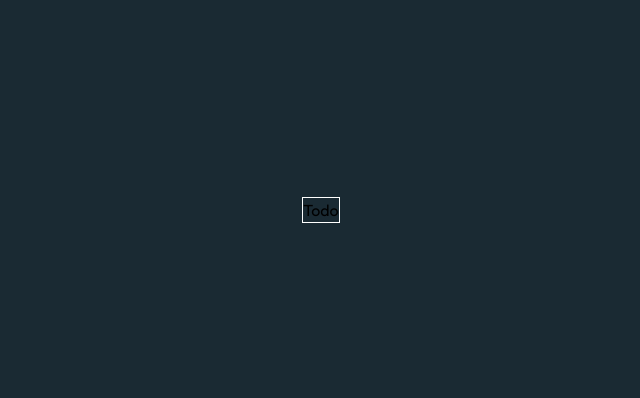
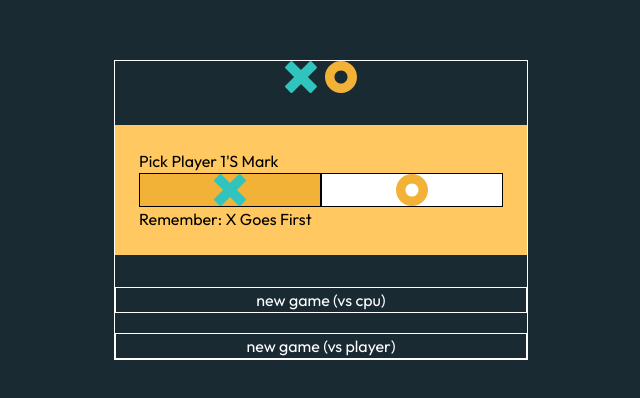
Before and after one commit to EltonLobo07/tic-tac-toe, a React (Vite) app: page / in a window 1280 px wide. Shown: the part 190-588 px from the top of the page, without its empty margins (319-959 px from the left). Built offline with nearby package versions, Linux system fonts and the light colour scheme.

Commit message:
Add unstyled "new game menu" markup

```diff
--- a/src/App.tsx
+++ b/src/App.tsx
@@ -3,26 +3,37 @@ import { MaxWidthWrapper } from "./components/MaxWidthWrapper";
 import { NewGameMenuContent } from "./components/NewGameMenuContent";
 import { VisuallyHidden } from "./components/VisuallyHidden";
 import { useState } from "react";
+import { GameType, PlayerOneMark } from "./type-helpers/app";
 
-type PlayerOneMark = "X" | "0" | null;
+type GameTypeState = GameType | "not selected";
 
 export function App() {
-  const [playerOneMark, setPlayerOneMark] = useState<PlayerOneMark>(null);
+  const [playerOneMark, setPlayerOneMark] = useState<PlayerOneMark>("X");
+  const [gameType, setGameType] = useState<GameTypeState>("not selected");
 
   let sectionTitleAndContent = {
     title: "new game menu",
-    content: <NewGameMenuContent />
+    content: <NewGameMenuContent
+      playerOneMark = {playerOneMark}
+      onPlayerOneMarkChange = {setPlayerOneMark}
+      setGameType = {setGameType}
+    />
   };
-  if (playerOneMark !== null) {
+  if (gameType !== "not selected") {
     sectionTitleAndContent = {
       title: "game",
       content: <GameContent />
     };
   }
 
+  console.log(JSON.stringify({
+    playerOneMark,
+    gameType
+  }));
+
   return (
     <div
-      className = "h-full bg-almost-black relative"
+      className = "h-full bg-almost-black relative overflow-y-auto"
     >
       <VisuallyHidden>
         <header>
--- /dev/null
+++ b/src/components/Button.tsx
@@ -0,0 +1,21 @@
+import { twMerge } from "tailwind-merge";
+import { ValidChild } from "../type-helpers/general";
+
+type Props = {
+    children: ValidChild,
+    nativeBtnProps?: React.ButtonHTMLAttributes<HTMLButtonElement>
+};
+
+export function Button(props: Props) {
+    return (
+        <button
+            {...props.nativeBtnProps}
+            className = {twMerge(
+                "border border-white",
+                props.nativeBtnProps?.className
+            )}
+        >
+            {props.children}
+        </button>
+    );
+}
--- a/src/components/NewGameMenuContent.tsx
+++ b/src/components/NewGameMenuContent.tsx
@@ -1,9 +1,99 @@
-export function NewGameMenuContent() {
+import { joinClasses } from "../helpers/general";
+import { GameType, PlayerOneMark } from "../type-helpers/app";
+import { AppLogo } from "./AppLogo";
+import { Button } from "./Button";
+import { RadioBtn } from "./RadioBtn";
+import { VisuallyHidden } from "./VisuallyHidden";
+import { X } from "./X";
+import { Zero } from "./Zero";
+
+type Props = {
+    playerOneMark: PlayerOneMark,
+    onPlayerOneMarkChange: (newPlayerOneMark: PlayerOneMark) => void,
+    setGameType: (gameType: GameType) => void
+};
+
+export function NewGameMenuContent(props: Props) {
+    const getMarkRadioBtnClassNames = (markSelected: boolean) => joinClasses(
+        "flex-grow border border-black",
+        markSelected && "bg-dark-yellow"
+    );
+
+    const commonProps = {
+        iconComponentClassNames: "w-8 h-8 mx-auto",
+        customRadioBtnName: "playerOneMark"
+    };
+
+    const markSelectFieldsetLegendTxt = "pick player 1's mark";
+    const is0MarkSelected = props.playerOneMark === "0";
+    const isXMarkSelected = !is0MarkSelected;
+
     return (
         <div
-            className = "border border-white my-auto"
+            className = "border border-white my-auto flex flex-col gap-y-8 items-center"
         >
-            Todo
+            <AppLogo />
+            <fieldset
+                className = "flex flex-col w-[25.75rem] capitalize p-24px bg-light-yellow relative"
+            >
+                <VisuallyHidden>
+                    <legend>
+                        {markSelectFieldsetLegendTxt}
+                    </legend>
+                </VisuallyHidden>
+                <span>
+                    {markSelectFieldsetLegendTxt}
+                </span>
+                <div
+                    className = "flex"
+                >
+                    <RadioBtn
+                        label = "x"
+                        checked = {isXMarkSelected}
+                        onChange = {() => props.onPlayerOneMarkChange("X")}
+                        name = {commonProps.customRadioBtnName}
+                        className = {getMarkRadioBtnClassNames(isXMarkSelected)}
+                    >
+                        <X
+                            className = {commonProps.iconComponentClassNames}
+                        />
+                    </RadioBtn>
+                    <RadioBtn
+                        label = "zero"
+                        checked = {is0MarkSelected}
+                        onChange = {() => props.onPlayerOneMarkChange("0")}
+                        name = {commonProps.customRadioBtnName}
+                        className = {getMarkRadioBtnClassNames(is0MarkSelected)}
+                    >
+                        <Zero
+                            className = {commonProps.iconComponentClassNames}
+                        />
+                    </RadioBtn>
+                </div>
+                <p>
+                    remember: x goes first
+                </p>
+            </fieldset>
+            <div
+                className = "flex flex-col gap-y-4 tabAndUp:gap-y-5 w-full text-white"
+            >
+                <Button
+                    nativeBtnProps = {{
+                        type: "button",
+                        onClick: () => props.setGameType("solo")
+                    }}
+                >
+                    new game (vs cpu)
+                </Button>
+                <Button
+                    nativeBtnProps = {{
+                        type: "button",
+                        onClick: () => props.setGameType("multi")
+                    }}
+                >
+                    new game (vs player)
+                </Button>
+            </div>
         </div>
     );
 }
--- /dev/null
+++ b/src/components/RadioBtn.tsx
@@ -0,0 +1,44 @@
+import { twMerge } from "tailwind-merge";
+import { VisuallyHidden } from "./VisuallyHidden";
+import { ValidChild } from "../type-helpers/general";
+
+type Props = {
+    label: string,
+    name: string,
+    children: ValidChild,
+    checked: boolean,
+    onChange: (e: React.ChangeEvent<HTMLInputElement>) => void,
+    className?: string
+};
+
+export function RadioBtn(props: Props) {
+    return (
+        <div
+            className = {twMerge(
+                "w-full relative bg-white",
+                props.className
+            )}
+        >
+            <label
+                className = "w-full h-full absolute top-0 left-0"
+            >
+                <VisuallyHidden>
+                    {props.label}
+                </VisuallyHidden>
+                <input
+                    type = "radio"
+                    name = {props.name}
+                    checked = {props.checked}
+                    onChange = {props.onChange}
+                    className = "w-full h-full appearance-none"
+                />
+            </label>
+            <div
+                aria-hidden = {true}
+                className = "relative pointer-events-none"
+            >
+                {props.children}
+            </div>
+        </div>
+    );
+}
--- /dev/null
+++ b/src/type-helpers/app.ts
@@ -0,0 +1,2 @@
+export type PlayerOneMark = "X" | "0";
+export type GameType = "solo" | "multi";
```
